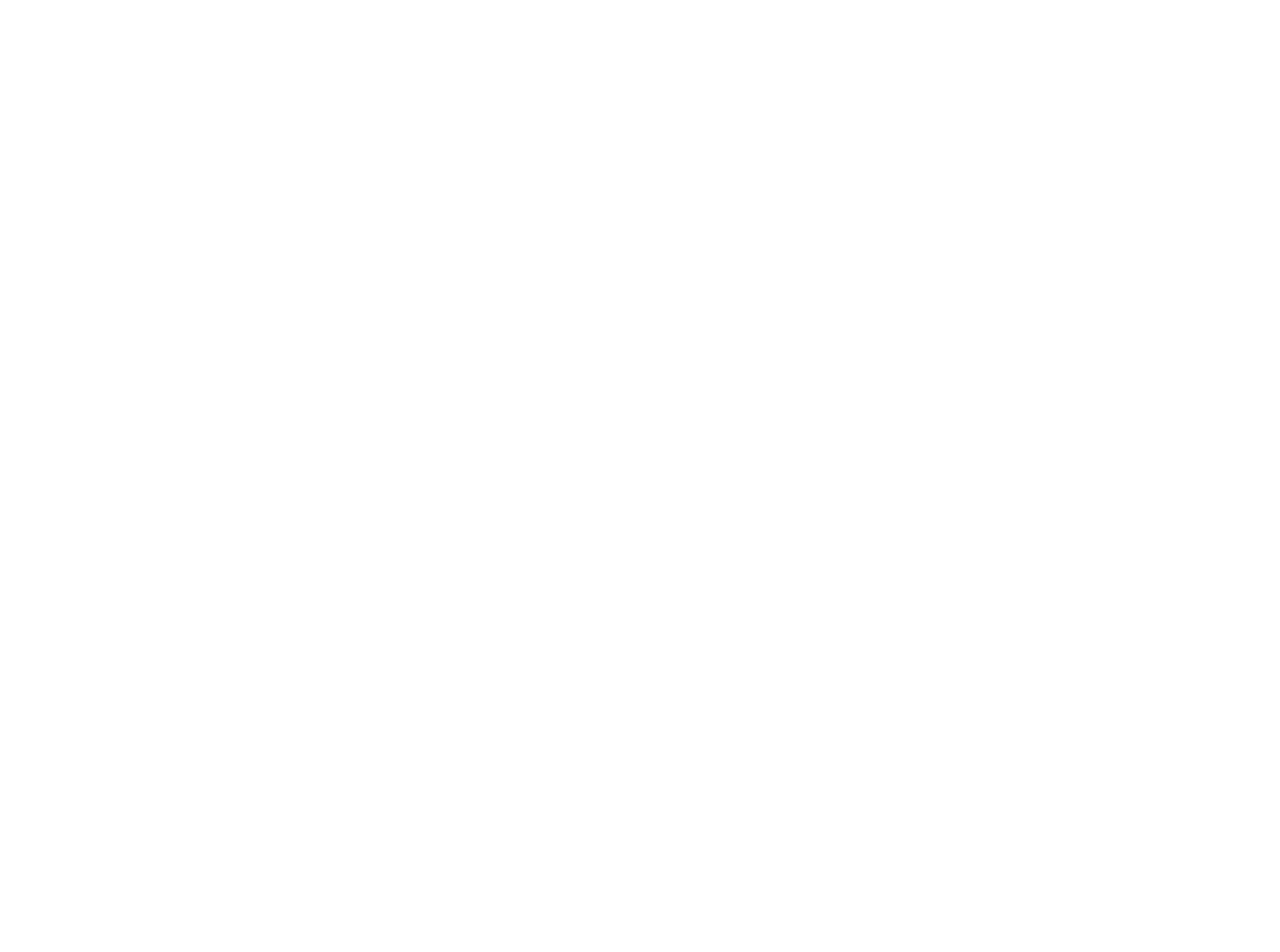
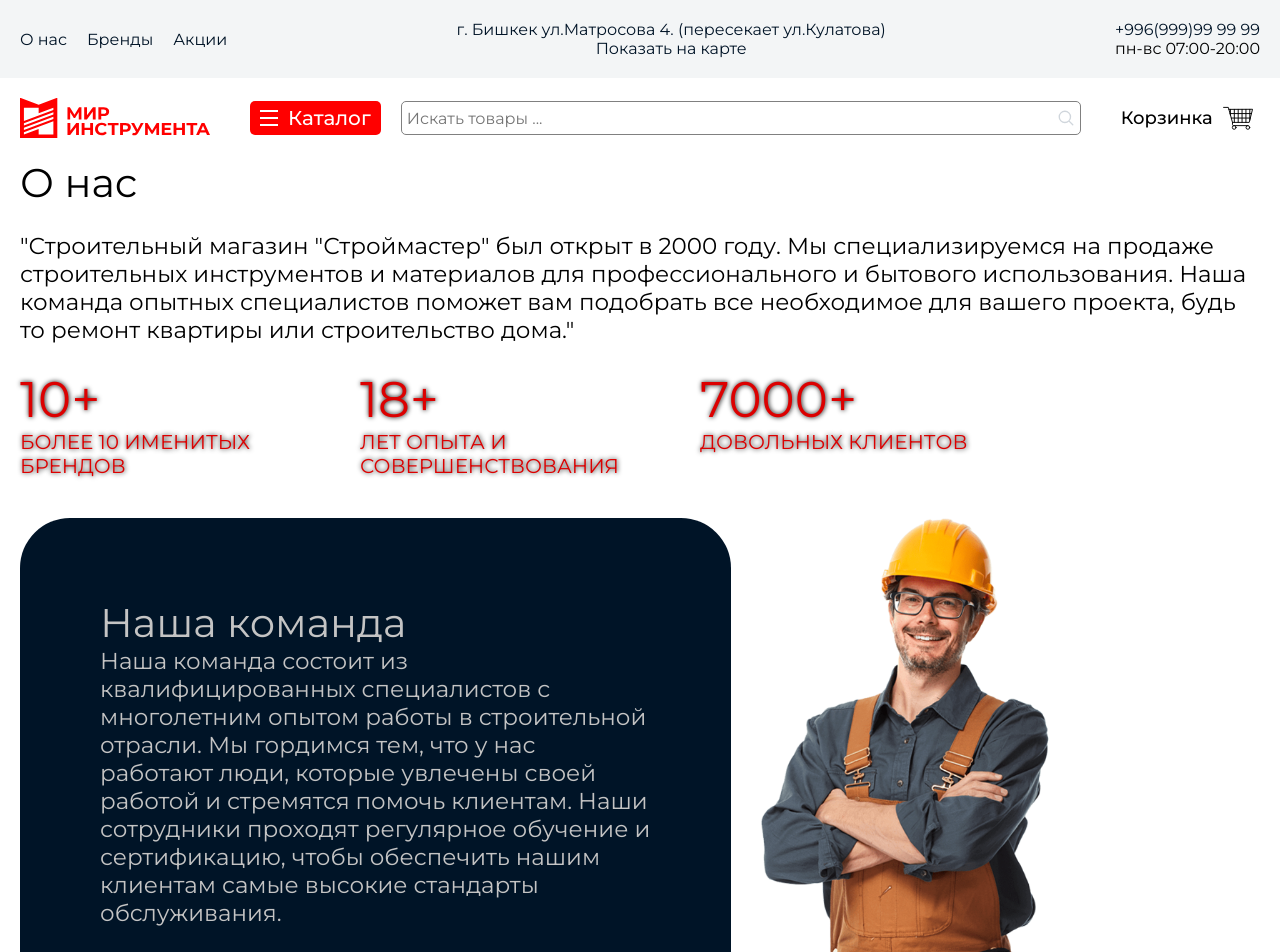
Before and after one commit to askerbekov/instrument.kg, a React (Create React App) app: page /aboutUs in a window 1280 px wide. Before the commit this address had no page. Shown: the top 952 px of the page. Before the commit the page ends 800 px from the top, so only its background shows below. Built offline with nearby package versions, Linux system fonts and the light colour scheme.

Commit message:
added page About me and shablon styles

```diff
--- a/src/App.js
+++ b/src/App.js
@@ -6,6 +6,7 @@ import BrandsPage from "./pages/BrandsPage";
 import ToolPage from "./pages/toolPage/ToolPage";
 import ScrollToTop from "./components/scrollToTop";
 import CartsPage from "./pages/cartsPage/CartsPage";
+import AboutUs from "./pages/AboutUs";
 
 const App = () => {
 
@@ -31,6 +32,7 @@ const App = () => {
         <Route path={'/categories/:categoriesId'} element={<CategoriesPage/>} />
         <Route path={'/categories/:categoriesId'} element={<CategoriesPage/>} />
         <Route path={'/categories/:categoriesId/podcatalog/:podcatalogId'} element={<CategoriesPage/>} />
+          <Route path={'/aboutUs'} element={<AboutUs/>} />
         <Route path={'/brands'} element={<BrandsPage/>} />
         <Route path={'/brands/:brand'} element={<CategoriesPage/>} />
         <Route path={'/tool'} element={<ToolPage/>} />
--- a/src/components/filterBar/dropMenus/LengthRange.js
+++ b/src/components/filterBar/dropMenus/LengthRange.js
@@ -3,12 +3,14 @@ import React, {useState} from 'react';
 const LengthRange = ({ min = 20, max = 50, value = 40 }) => {
     const [isOpen, setIsOpen] = useState(false)
 
-        const [position, setPosition] = useState(value);
-        const [valueText, setValueText] = useState(value);
+    const [fromValue, setFromValue] = useState(value);
+    const [toValue, setToValue] = useState(value);
 
-        const handleChange = (event) => {
-            setPosition(event.target.value);
-            setValueText(event.target.value);
+    const handleFromChange = (event) => {
+        setFromValue(event.target.value);
+    };
+        const handleToChange = (event) => {
+            setToValue(event.target.value);
         };
 
     return (
@@ -28,8 +30,8 @@ const LengthRange = ({ min = 20, max = 50, value = 40 }) => {
                            <input
                                type="number"
                                min={min}
-                               value={position}
-                               onChange={handleChange}
+                               value={fromValue}
+                               onChange={handleFromChange}
 
                            />
                        </div>
@@ -37,9 +39,9 @@ const LengthRange = ({ min = 20, max = 50, value = 40 }) => {
                             <label>до</label>
                             <input
                                 type="number"
-                                value={valueText}
+                                value={toValue}
                                 max={max}
-                                onChange={handleChange}
+                                onChange={handleToChange}
 
                             />
                         </div>
--- a/src/components/header/Header.js
+++ b/src/components/header/Header.js
@@ -11,7 +11,7 @@ const Header = () => {
         <div className="container header__wrap">
           <nav className={'header__navigation'}>
 
-            <a href="#">О нас</a>
+            <Link to={'/aboutUs'}>О нас</Link>
             <Link to={'/brands'}> Бренды</Link>
             <a href="#">Акции</a>
           </nav>
--- /dev/null
+++ b/src/components/styles/aboutUs.scss
@@ -0,0 +1,46 @@
+.abouts-header {
+display: flex;
+  flex-direction: column;
+  gap: 25px;
+}
+.abouts-header h2 {
+  font-size: 40px;
+}
+.abouts-header p {
+  font-size: 23px;
+}
+.abouts-main {
+  text-shadow: #000 0.5px 0 5px;
+  color: #DC0000;
+  text-transform: uppercase;
+  margin: 25px 0;
+  display: flex;
+  align-items: flex-start;
+  gap: 30px;
+}
+.abouts-main div {
+  width: 25%;
+}
+.abouts-main h3 {
+  font-size: 50px;
+}
+.abouts-main p {
+  font-size: 20px;
+}
+
+
+.col-desc {
+  color: #c4c4c4;
+  background: #001427;
+  padding: 80px;
+  border-radius: 50px;
+}
+.col-desc h2{
+  font-size: 40px;
+}
+.col-desc p {
+  font-size: 23px;
+}
+.box img {
+  width: 350px;
+}
--- /dev/null
+++ b/src/pages/AboutUs.js
@@ -0,0 +1,51 @@
+import React from 'react';
+import Layout from "../components/layout/Layout";
+import HeadImageAbout from '../components/assets/img.png'
+import '../components/styles/aboutUs.scss'
+
+
+const AboutUs = () => {
+    return (
+        <div>
+            <Layout>
+                <div className="container">
+                    <div className={'abouts-header'}>
+                        <h2>О нас</h2>
+                        <p>"Строительный магазин "Строймастер" был открыт в 2000 году. Мы специализируемся на продаже строительных инструментов и материалов для профессионального и бытового использования. Наша команда опытных специалистов поможет вам подобрать все необходимое для вашего проекта, будь то ремонт квартиры или строительство дома."</p>
+                    </div>
+                    <div className={'abouts-main'}>
+                        <div>
+                            <h3>10+</h3>
+                            <p>более 10 именитых брендов</p>
+                        </div>
+                        <div>
+                            <h3>18+</h3>
+                            <p>лет опыта и совершенствования</p>
+                        </div>
+                        <div>
+                            <h3>7000+</h3>
+                            <p>довольных клиентов</p>
+                        </div>
+                    </div>
+
+                    <div className="row">
+                        <div className="col-7">
+                           <div className="box col-desc">
+                               <h2>Наша команда</h2>
+                              <p>Наша команда состоит из квалифицированных специалистов с многолетним опытом работы в строительной отрасли. Мы гордимся тем, что у нас работают люди, которые увлечены своей работой и стремятся помочь клиентам. Наши сотрудники проходят регулярное обучение и сертификацию, чтобы обеспечить нашим клиентам самые высокие стандарты обслуживания.</p>
+                           </div>
+                        </div>
+                        <div className="col-5">
+                            <div className="box col-images">
+                                <img src={HeadImageAbout} alt="Header instruments img"/>
+                            </div>
+                        </div>
+                    </div>
+                </div>
+
+            </Layout>
+        </div>
+    );
+};
+
+export default AboutUs;
```
Also changed, not shown: src/components/assets/img.png (added).
